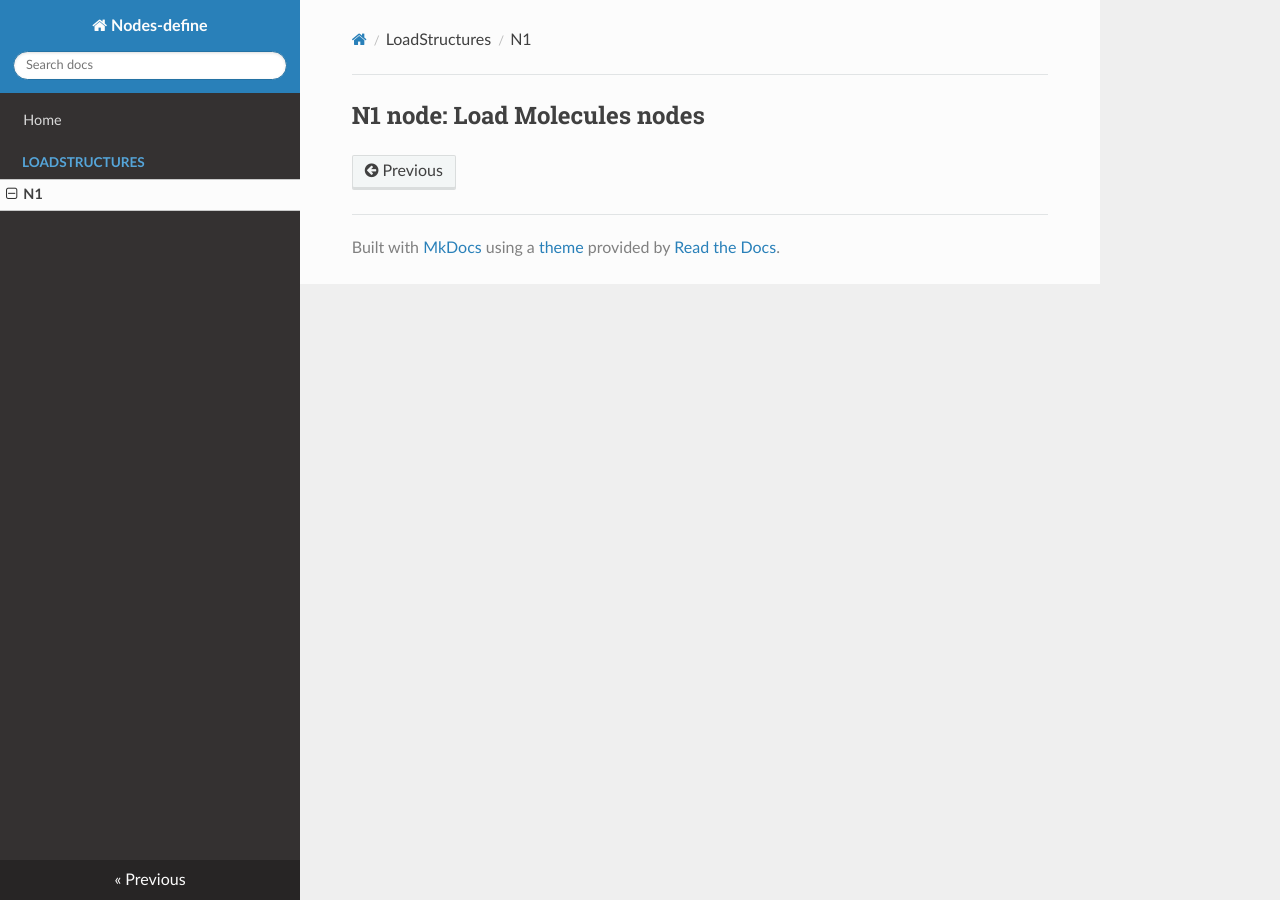
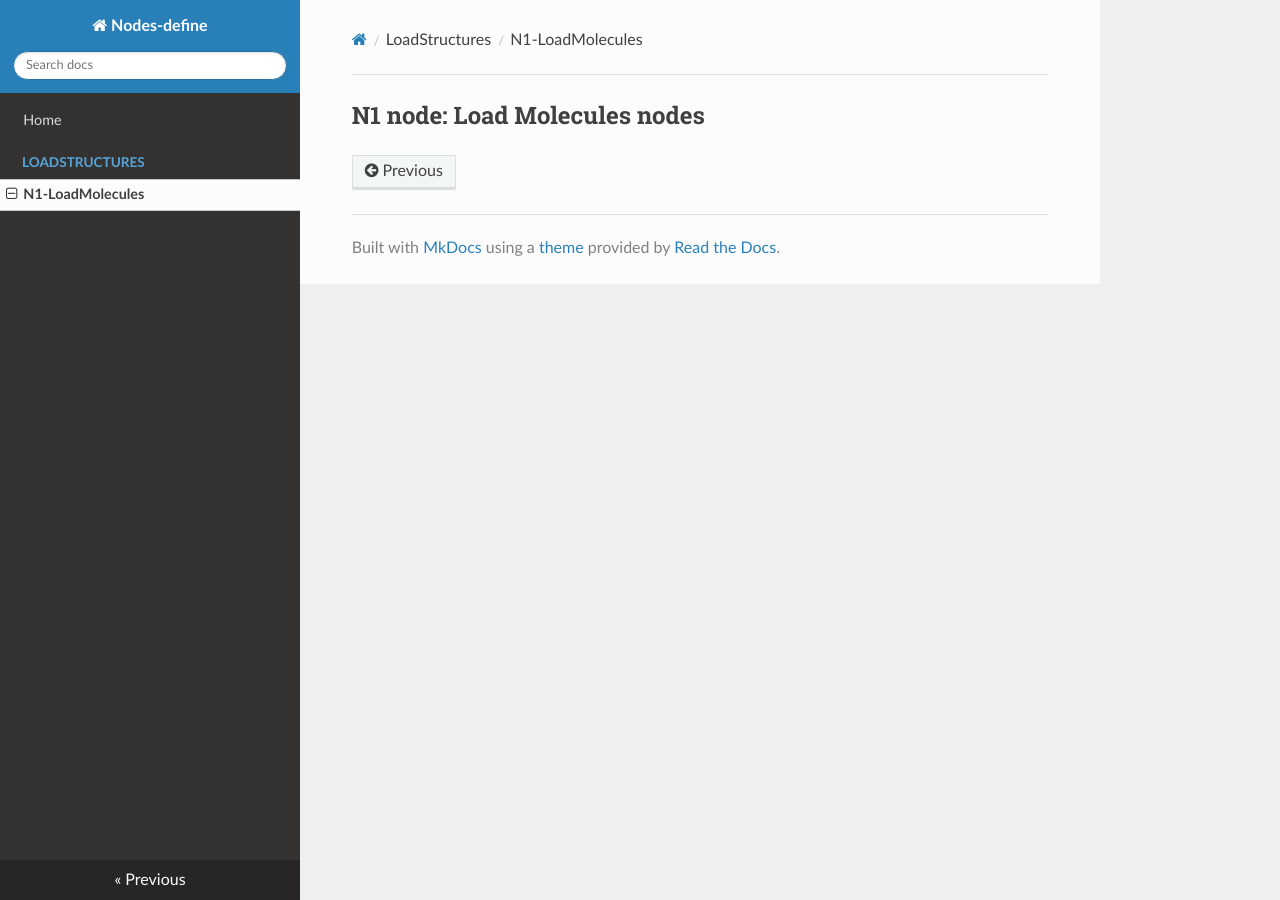
Before and after one commit to XinChenQC/node_defines, an MkDocs documentation site: the page built from docs/LoadStructures/N1.md, in a window 1280 px wide. Built offline with MkDocs 1.6.1, drawn with Linux system fonts in a browser that asks for light colours; nearby versions of some CDN libraries; part of the change alters nothing that is shown.

Commit message:
Update mkdocs.yml

```diff
--- a/mkdocs.yml
+++ b/mkdocs.yml
@@ -2,8 +2,7 @@ site_name: Nodes-define
 
 theme: readthedocs
 
-plugins:
-  - search
-  - include_dir_to_nav:
-    sort_file: true
-    sort_directory: true
+nav:
+- Home: 'index.md'
+- LoadStructures:
+    - 'N1-LoadMolecules': 'LoadStructures/N1.md'
```
